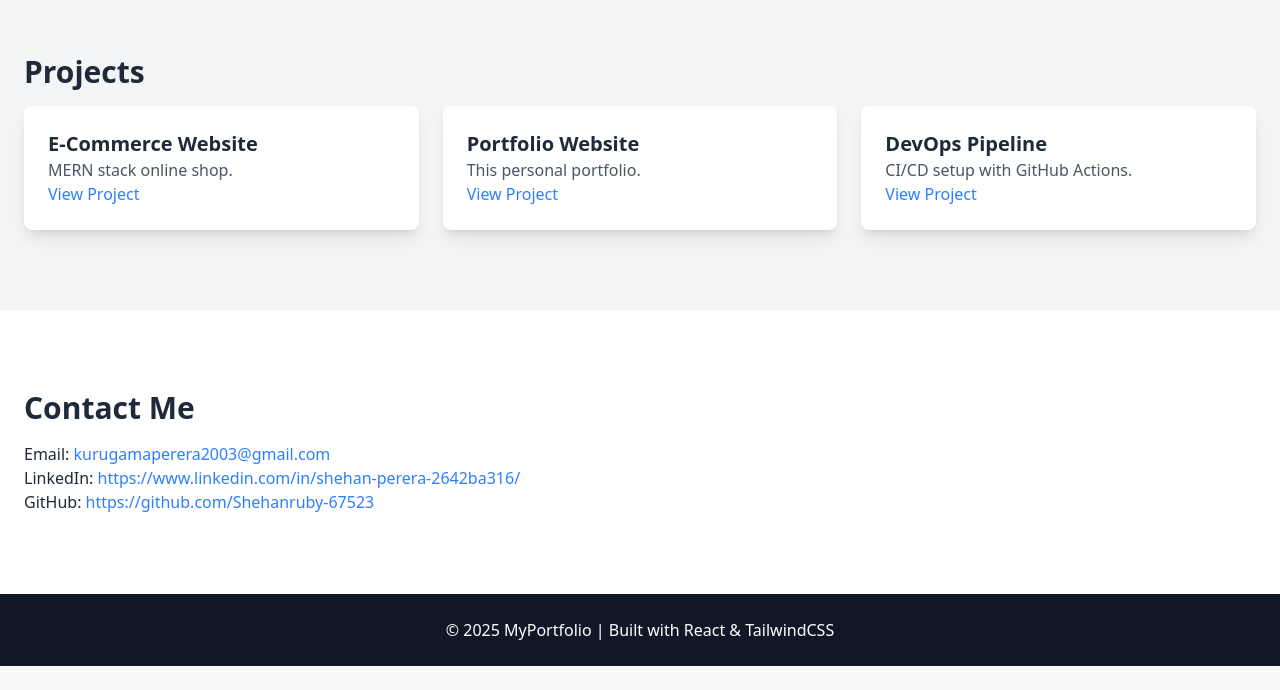
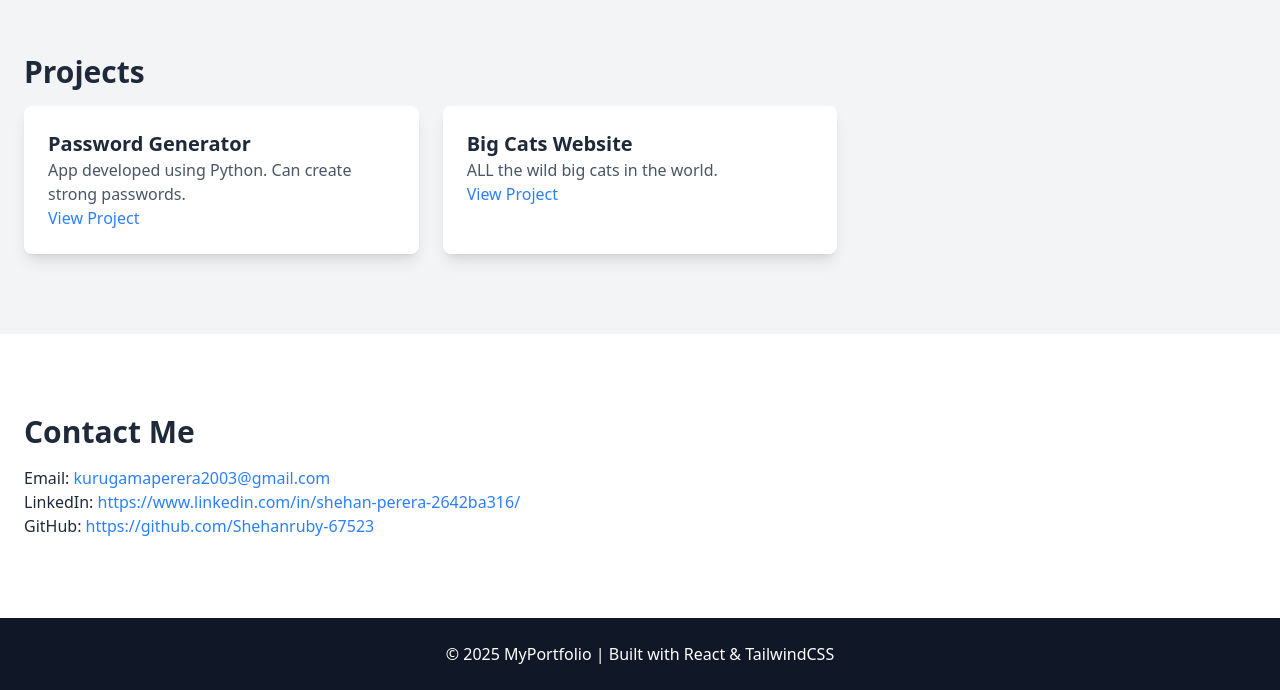
Before and after one commit to Shehanruby-67523/Shehan_Perera_Portfolio, a React (Vite) app: page / in a window 1280 px wide. Shown: the part 1422-2112 px from the top of the page. Before the commit the page ends 2088 px from the top, so only its background shows below. Built offline with nearby package versions, Linux system fonts and the light colour scheme.

Commit message:
Updated the Navbar component whixh can navigate certain components.

```diff
--- a/src/components/Navbar.jsx
+++ b/src/components/Navbar.jsx
@@ -3,10 +3,10 @@ export default function Navbar() {
         <nav className="flex justify-between items-center px-6 py-4 bg-gray-900 text-white">
             <h1 className="text-xl font-bold">My Portfolio</h1>
             <ul className="flex space-x-6">
-                <li href="#about" className="hover:text-blue-400"><a>About</a></li>
-                <li href="#skills" className="hover:text-blue-400"><a>Skills</a></li>
-                <li href="#projects" className="hover:text-blue-400"><a>Projects</a></li>
-                <li href="#contact" className="hover:text-blue-400"><a>Contact</a></li>
+                <li><a href="#about" className="hover:text-blue-400">About</a></li>
+                <li><a href="#skills" className="hover:text-blue-400">Skills</a></li>
+                <li><a href="#projects" className="hover:text-blue-400">Projects</a></li>
+                <li><a href="#contact" className="hover:text-blue-400">Contact</a></li>
             </ul>
         </nav>
     )
--- a/src/components/Projects.jsx
+++ b/src/components/Projects.jsx
@@ -1,8 +1,7 @@
 export default function Projects() {
   const projects = [
-    { title: "E-Commerce Website", link: "#", desc: "MERN stack online shop." },
-    { title: "Portfolio Website", link: "#", desc: "This personal portfolio." },
-    { title: "DevOps Pipeline", link: "#", desc: "CI/CD setup with GitHub Actions." }
+    { title: "Password Generator", link: "https://github.com/Shehanruby-67523/python-password-generator", desc: "App developed using Python. Can create strong passwords." },
+    { title: "Big Cats Website", link: "https://github.com/Shehanruby-67523/Big-Cats", desc: "ALL the wild big cats in the world." }
   ];
 
   return (
--- a/src/index.css
+++ b/src/index.css
@@ -1,4 +1,8 @@
 @import "tailwindcss";
+
+html {
+  scroll-behavior: smooth;
+}
 
 .wave {
   display: inline-block;
```
